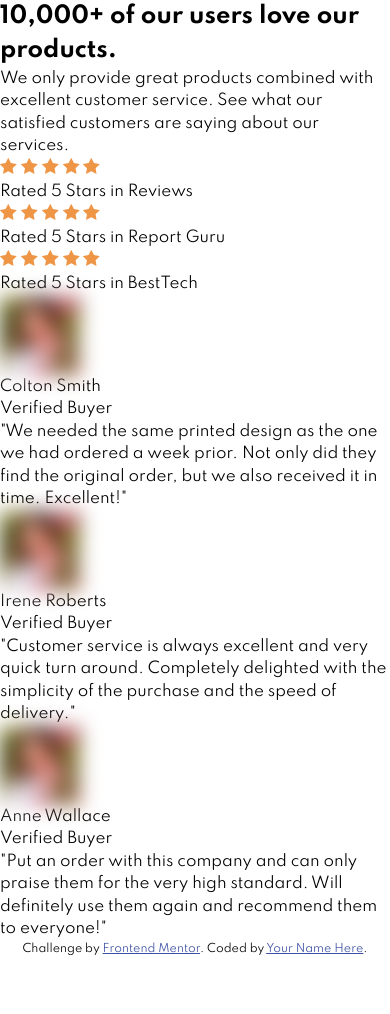
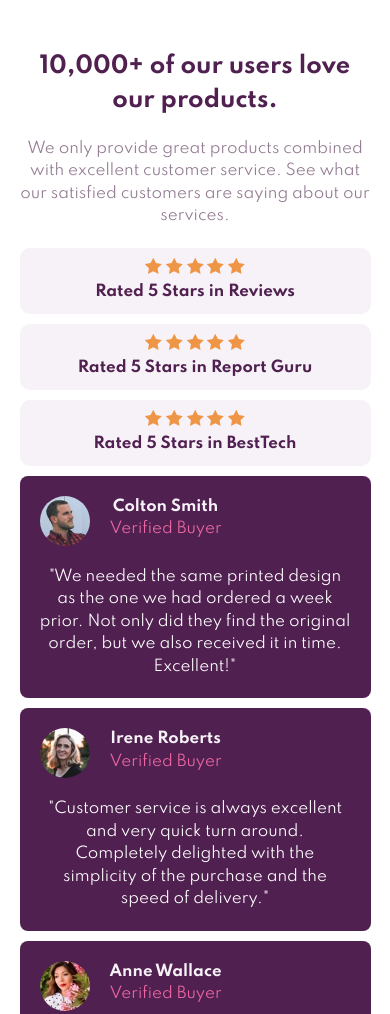
Before and after one commit to abe-m1/social-proof-section, a website: page index.html in a window 390 px wide. Shown: the top 1014 px of the page. Before the commit the page ends 957 px from the top, so only its background shows below. Drawn offline with Linux system fonts and the light colour scheme.

Commit message:
mobile layout

```diff
--- a/index.html
+++ b/index.html
@@ -55,13 +55,13 @@
         <p>Rated 5 Stars in BestTech</p>
       </div>
     </div>
-    <div class="testimonial-container">
-      <div>
+    <div class="testimonial-containers">
+      <div class="testimonial-container">
         <div class="user-info">
-          <img src="images/image-anne.jpg" />
+          <img src="images/image-colton.jpg" alt="" />
           <div>
-            <p>Colton Smith</p>
-            <p>Verified Buyer</p>
+            <p class="user-name">Colton Smith</p>
+            <p class="user-type">Verified Buyer</p>
           </div>
         </div>
         <p class="testimonial">
@@ -71,12 +71,12 @@
         </p>
       </div>
 
-      <div>
+      <div class="testimonial-container">
         <div class="user-info">
-          <img src="images/image-anne.jpg" />
+          <img src="images/image-irene.jpg" alt="" />
           <div>
-            <p>Irene Roberts</p>
-            <p>Verified Buyer</p>
+            <p class="user-name">Irene Roberts</p>
+            <p class="user-type">Verified Buyer</p>
           </div>
         </div>
         <p class="testimonial">
@@ -85,12 +85,12 @@
           of delivery."
         </p>
       </div>
-      <div>
+      <div class="testimonial-container">
         <div class="user-info">
-          <img src="images/image-anne.jpg" />
+          <img src="images/image-anne.jpg" alt="" />
           <div>
-            <p>Anne Wallace</p>
-            <p>Verified Buyer</p>
+            <p class="user-name">Anne Wallace</p>
+            <p class="user-type">Verified Buyer</p>
           </div>
         </div>
         <p class="testimonial">
--- a/scss/main.scss
+++ b/scss/main.scss
@@ -21,6 +21,36 @@ html {
 body {
   font-family: 'Spartan', sans-serif;
   font-size: 1.5rem;
+  padding-top: 5rem;
+  text-align: center;
+}
+
+.hero-text h2 {
+  width: 80%;
+  margin: auto;
+  color: $veryDarkMagenta;
+  margin-bottom: 2rem;
+}
+
+.hero-text p {
+  width: 90%;
+  margin: auto;
+  color: $darkGrayishMagenta;
+  margin-bottom: 2rem;
+}
+
+.hero-stars {
+  background-color: $lightGrayishMagenta;
+  width: 90%;
+  margin: auto;
+  padding: 1rem;
+  margin-bottom: 1rem;
+  border-radius: 10px;
+}
+
+.hero-stars p {
+  font-weight: 700;
+  color: $veryDarkMagenta;
 }
 
 .start-row {
@@ -29,6 +59,39 @@ body {
 
 .star {
   display: inline-block;
+}
+
+.testimonial-container {
+  background-color: $veryDarkMagenta;
+  width: 90%;
+  margin: auto;
+  margin-bottom: 1rem;
+  border-radius: 8px;
+  padding: 2rem;
+}
+
+.user-info {
+  display: flex;
+  margin-bottom: 2rem;
+}
+
+.user-info img {
+  width: 50px;
+  border-radius: 50%;
+  margin-right: 2rem;
+}
+
+.user-name {
+  font-weight: 700;
+  color: $lightGrayishMagenta;
+}
+
+.user-type {
+  color: $softPink;
+}
+
+.testimonial {
+  color: $white;
 }
 
 .attribution {
```
Also changed, not shown: css/style.css.
